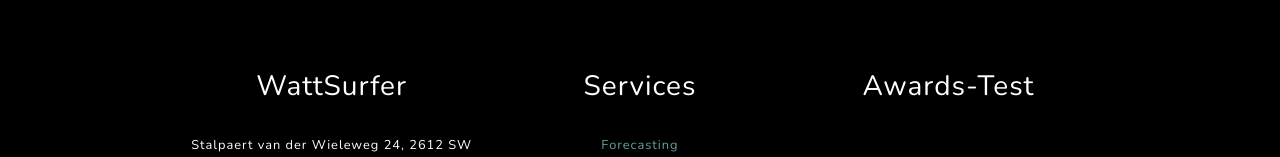
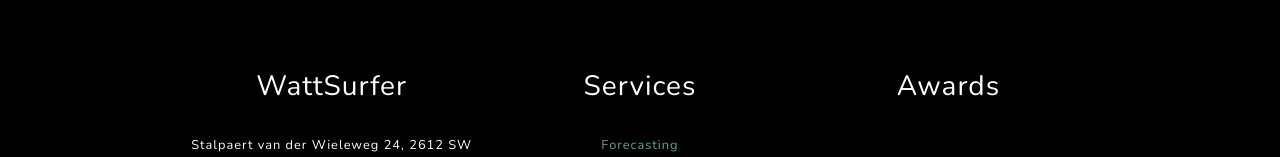
Before and after one commit to wattsurfer/web, a plain HTML site: page index.html in a window 1280 px wide. Shown: the part 4195-4352 px from the top of the page. Drawn offline with nearby package versions, Linux system fonts and the light colour scheme.

Commit message:
Update index.html

```diff
--- a/index.html
+++ b/index.html
@@ -562,7 +562,7 @@
           </div>
           <div class="col-12 col-sm-3">
             <div class="award">
-              <h3>Awards-Test</h3>
+              <h3>Awards</h3>
             </div>
             <hr />
             <div class="news pt-5">
```
